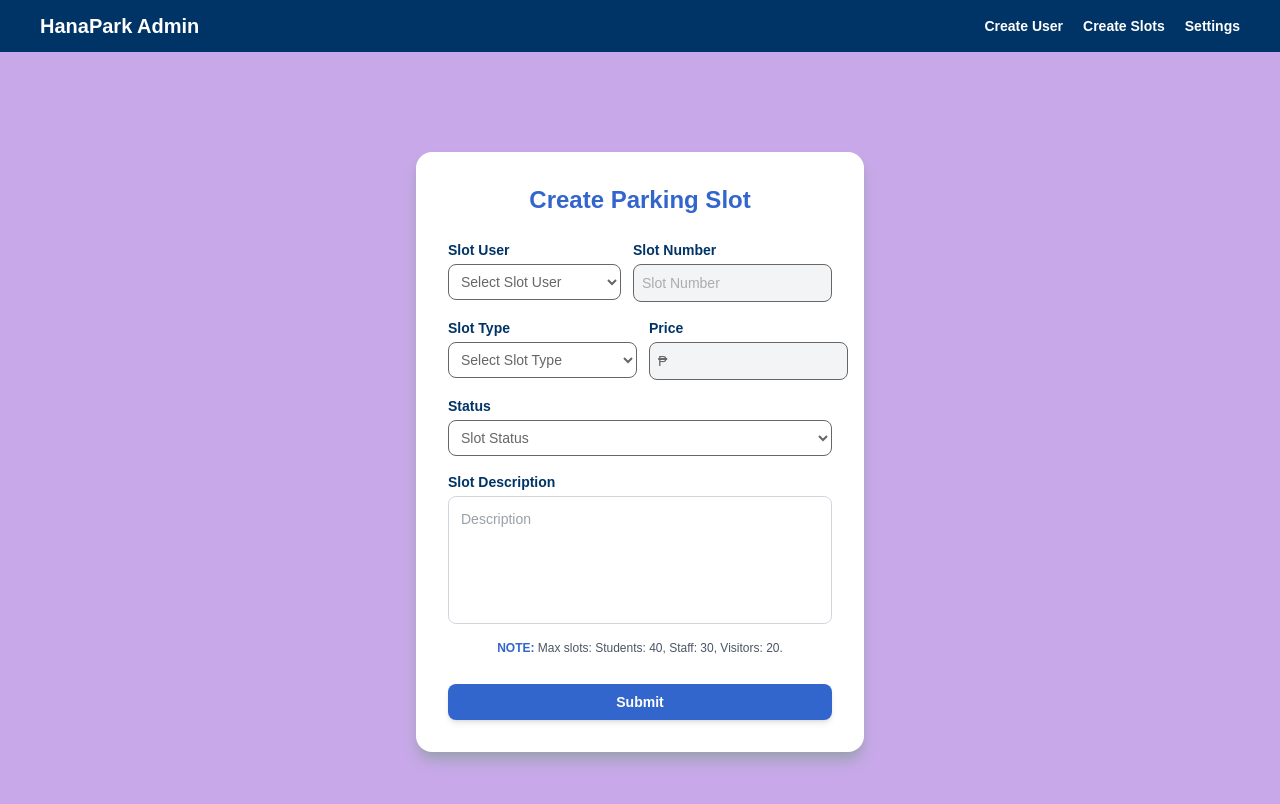
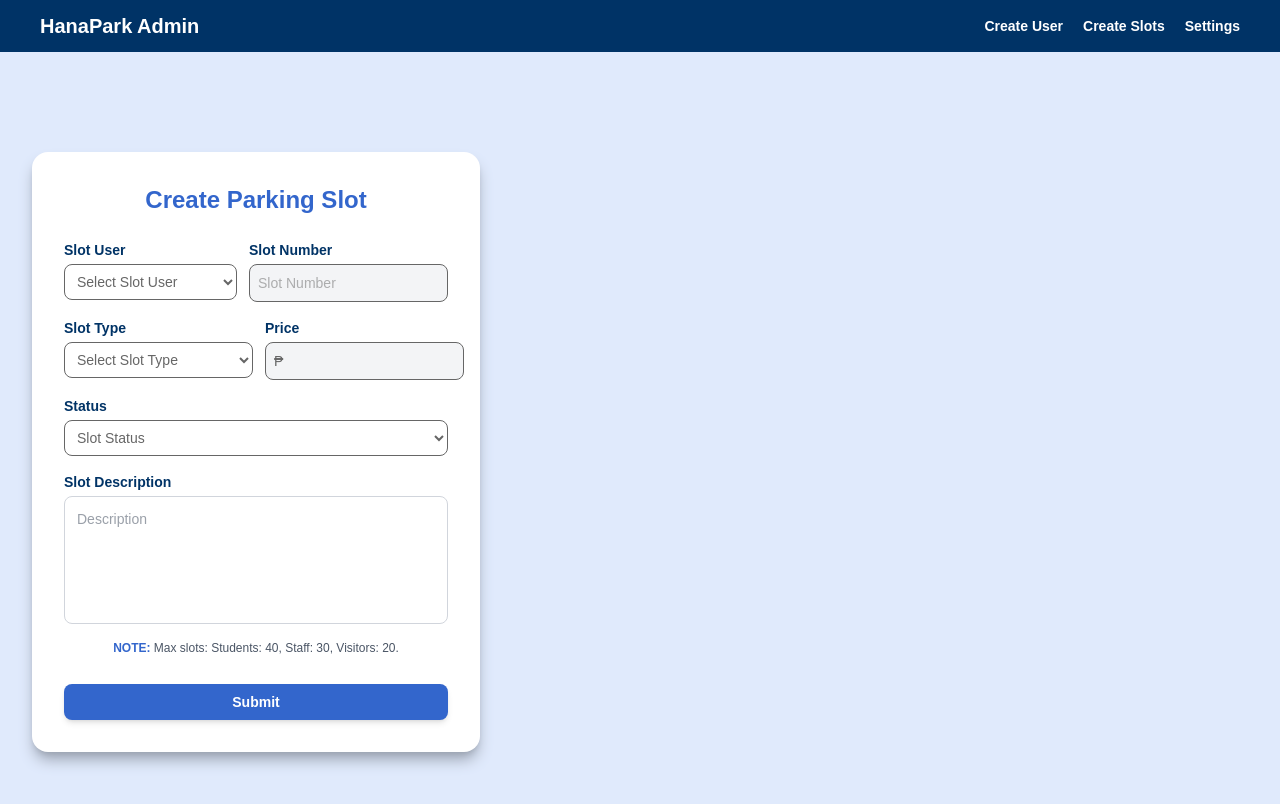
Before and after one commit to prodby-david/Capstone-Project-HanaPark-, a React (Vite) app in the folder client/: page /admin/slots in a window 1280 px wide. Shown: the top 804 px of the page. Built offline with nearby package versions, Linux system fonts and the light colour scheme; no server answers; sample sign-in values are in the browser's storage.

Commit message:
fix: adjust the ui

```diff
--- a/client/src/components/forms/admin/createSlot.jsx
+++ b/client/src/components/forms/admin/createSlot.jsx
@@ -133,7 +133,7 @@ const CreateSlot = () => {
  return (
   <>
     <AdminHeader />
-    <div className="flex justify-center items-center min-h-screen bg-[#C8A8E9] px-5">
+    <div className="flex justify-center items-center min-h-screen px-5 w-full max-w-lg">
       <div className="w-full max-w-md bg-white rounded-2xl shadow-lg shadow-gray-400 p-8">
         <h2 className="text-2xl font-semibold text-[#3366CC] text-center mb-6">
           Create Parking Slot
```
